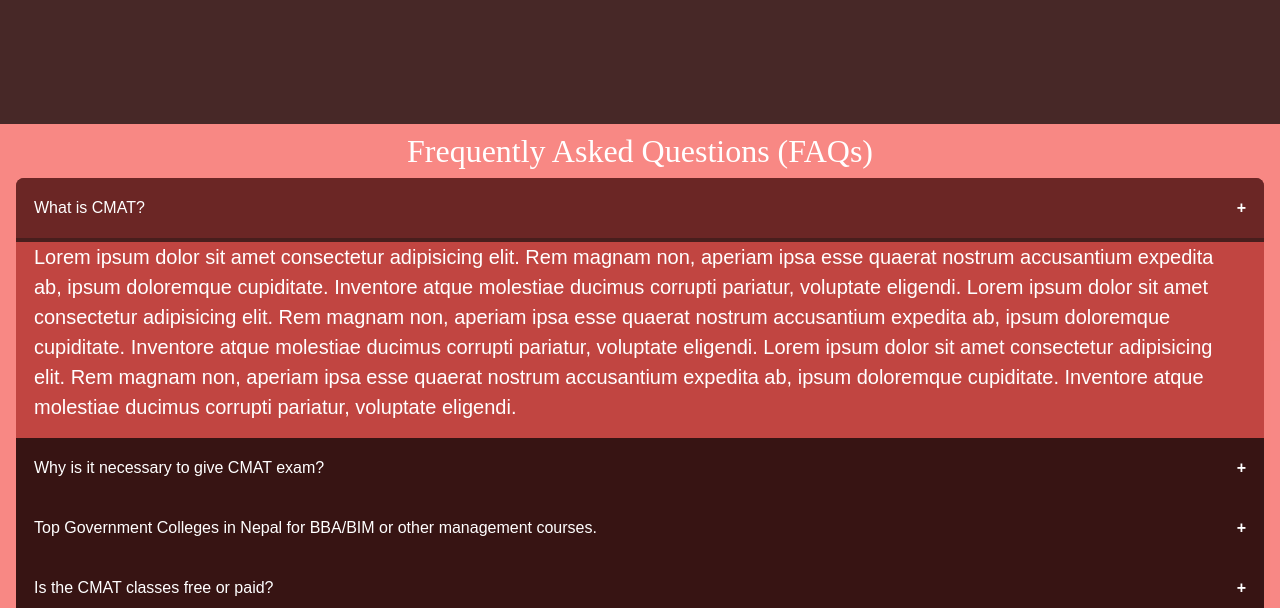
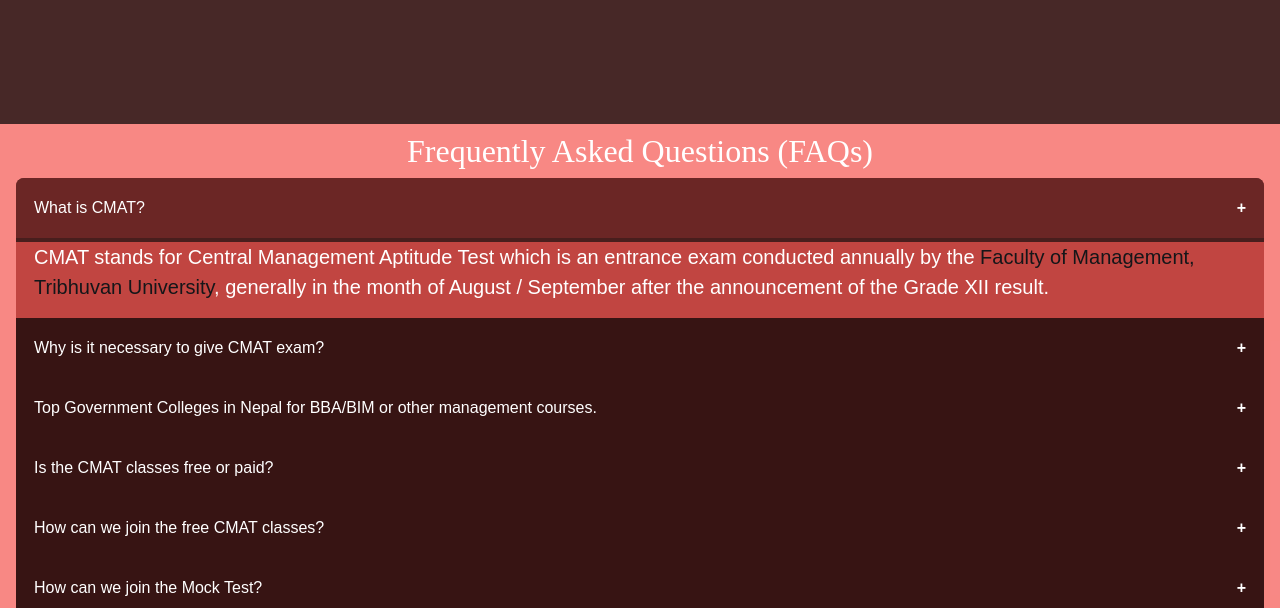
Before and after one commit to Raunakkumarr/ritik.github.io, a plain HTML site: page index.html in a window 1280 px wide. Both pictures are taken after a click on the button "What is CMAT?". Shown: the part 676-1284 px from the top of the page. Drawn offline with nearby package versions, Linux system fonts and the light colour scheme; a web font is replaced by a local one.

Commit message:
question one and two answer add

```diff
--- a/index.html
+++ b/index.html
@@ -77,19 +77,23 @@
                 <div id="question1" class="accordian-1">
                     <button value="accordian-body-1" class="accordian-head">What is CMAT?</button>
                     <div id="accordian-body-1" class="accordian-body">
-                        <p>Lorem ipsum dolor sit amet consectetur adipisicing elit. Rem magnam non, aperiam ipsa esse quaerat nostrum accusantium expedita ab, ipsum doloremque cupiditate. Inventore atque molestiae ducimus corrupti pariatur, voluptate eligendi. Lorem ipsum dolor sit amet consectetur adipisicing elit. Rem magnam non, aperiam ipsa esse quaerat nostrum accusantium expedita ab, ipsum doloremque cupiditate. Inventore atque molestiae ducimus corrupti pariatur, voluptate eligendi. Lorem ipsum dolor sit amet consectetur adipisicing elit. Rem magnam non, aperiam ipsa esse quaerat nostrum accusantium expedita ab, ipsum doloremque cupiditate. Inventore atque molestiae ducimus corrupti pariatur, voluptate eligendi.</p>
+                        <p>CMAT stands for Central Management Aptitude Test which is an entrance exam conducted annually by the <a href="https://www.fomecd.edu.np/">Faculty of Management, Tribhuvan University</a>, generally in the month of August / September after the announcement of the Grade XII result.</p>
                     </div>
                 </div>
                 <div id="question2" class="accordian-2">
                     <button value="accordian-body-2" class="accordian-head">Why is it necessary to give CMAT exam?</button>
                     <div id="accordian-body-2" class="accordian-body">
-                        <p>Lorem ipsum dolor sit amet consectetur adipisicing elit. Rem magnam non, aperiam ipsa esse quaerat nostrum
-                            accusantium expedita ab, ipsum doloremque cupiditate. Inventore atque molestiae ducimus corrupti pariatur,
-                            voluptate eligendi. Lorem ipsum dolor sit amet consectetur adipisicing elit. Rem magnam non, aperiam ipsa
-                            esse quaerat nostrum accusantium expedita ab, ipsum doloremque cupiditate. Inventore atque molestiae ducimus
-                            corrupti pariatur, voluptate eligendi. Lorem ipsum dolor sit amet consectetur adipisicing elit. Rem magnam
-                            non, aperiam ipsa esse quaerat nostrum accusantium expedita ab, ipsum doloremque cupiditate. Inventore atque
-                            molestiae ducimus corrupti pariatur, voluptate eligendi.</p>
+                        <p>It is necessary to give CMAT exam in order to study top Management Courses listed below in colleges affiliated to TU. The courses that requires mandatory CMAT results are:
+                            <ul>
+                                <li>Bachelor in Travel and Tourism Management (BTTM)</li>
+                                <li>Bachelor of Business Administration (BBA)</li>
+                                <li>Bachelor of Business Management (BBM)</li>
+                                <li>Bachelor of Hotel Management (BHM)</li>
+                                <li>Bachelor of Information Management (BIM)</li>
+                                <li>Bachelor of Mountaineering Studies (BMS)</li>
+                                <li>Bachelor of Public Administration (BPA)</li>
+                            </ul>
+                        </p>
                     </div>
                 </div>
                 <div id="question3" class="accordian-3">
```
